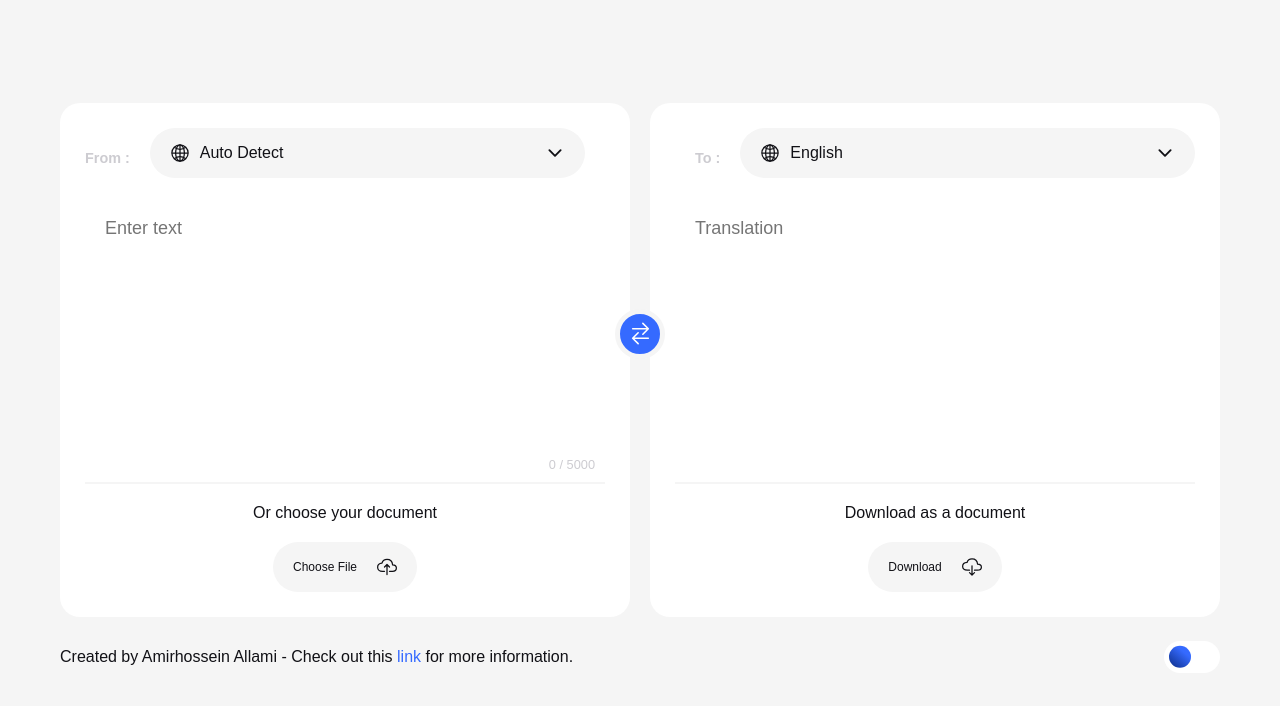
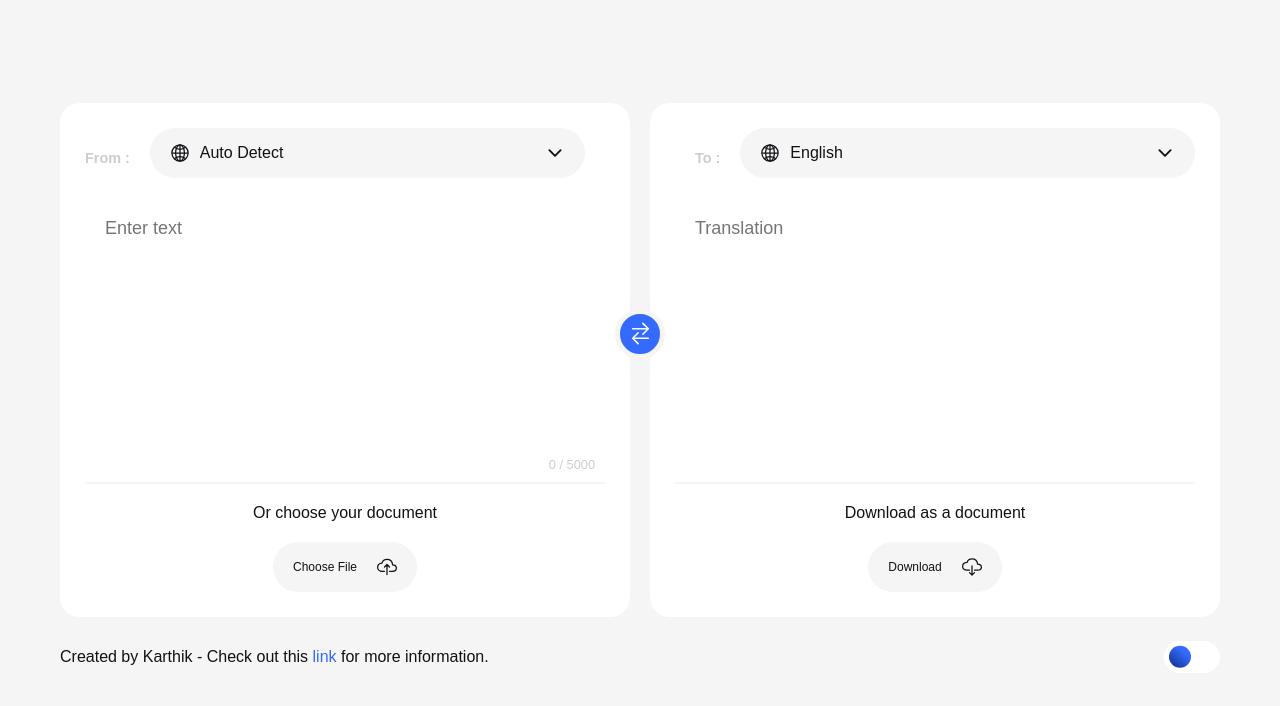
Before and after one commit to karthikxa/Translator-Project, a plain HTML site: page index.html in a window 1280 px wide. Drawn offline with nearby package versions, Linux system fonts and the light colour scheme.

Commit message:
Personalize web app title and metadata for Karthik

```diff
--- a/index.html
+++ b/index.html
@@ -4,7 +4,7 @@
     <meta charset="UTF-8" />
     <meta http-equiv="X-UA-Compatible" content="IE=edge" />
     <meta name="viewport" content="width=device-width, initial-scale=1.0" />
-    <meta name="author" content="Amirhossein Allami">
+    <meta name="author" content="Karthik">
     <meta name="description" content="Language Translator">
     <meta name="keywords" content="language translator, translator">
     <link rel="icon" href="images/favicon.png">
@@ -17,7 +17,7 @@
       src="https://unpkg.com/ionicons@5.5.2/dist/ionicons/ionicons.js"
     ></script>
     <link rel="stylesheet" href="style/style.css" />
-    <title>language translator - Created by Amirhossein Allami</title>
+    <title>Language Translator - Created by Karthik</title>
   </head>
   <body>
     <div class="container">
@@ -93,7 +93,7 @@
       </div>
     </div>
     <footer class="footer container">
-      <p class="heading">Created by Amirhossein Allami - Check out this <a href="https://github.com/amirallami-code/language-translator" class="link">link</a> for more information.</p>
+      <p class="heading">Created by Karthik - Check out this <a href="https://github.com/karthikxa/Translator-Project" class="link">link</a> for more information.</p>
       <div class="mode">
         <label class="switch toggle" for="dark-mode-btn">
           <input type="checkbox" class="toggle-checkbox" id="dark-mode-btn">
```
